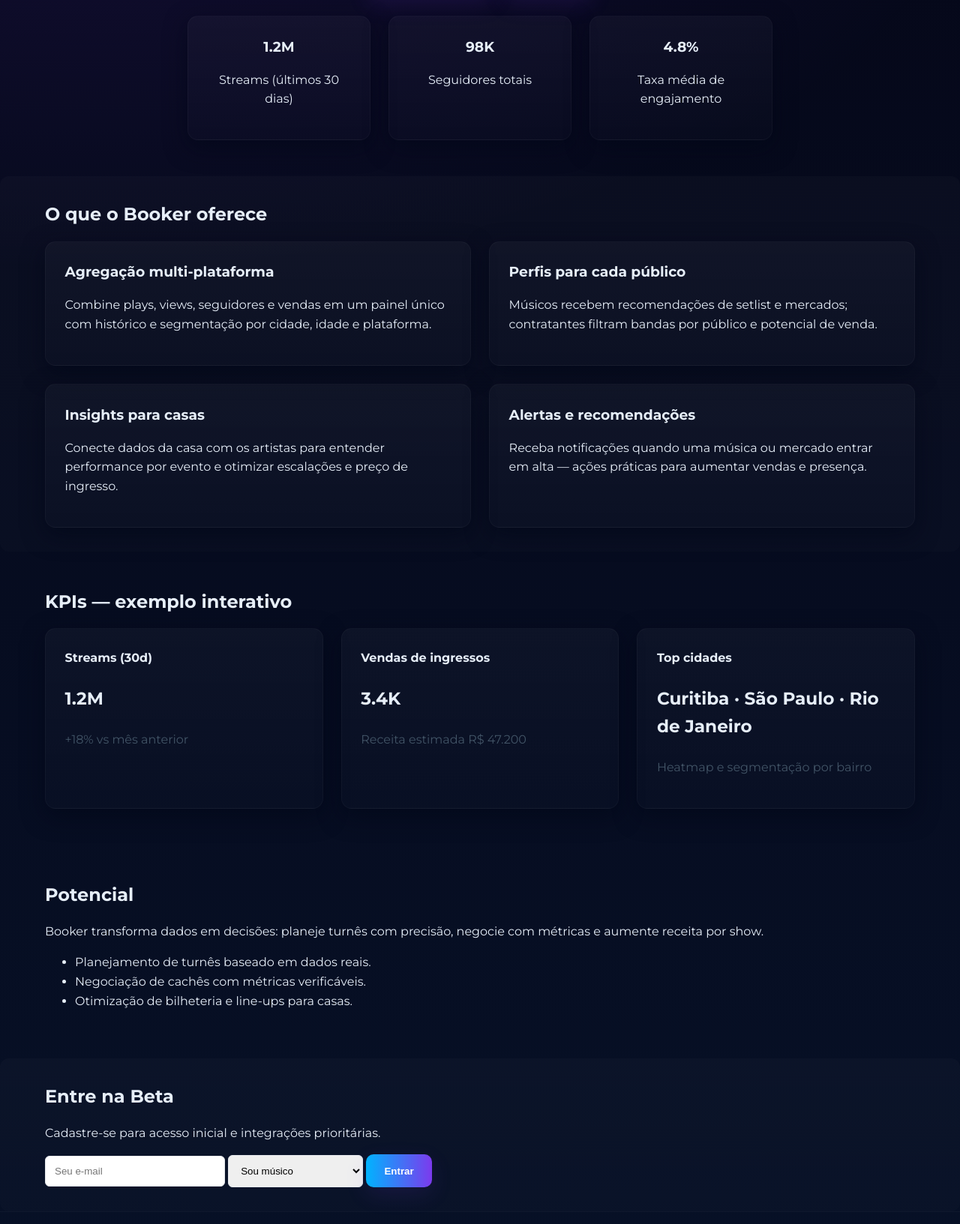
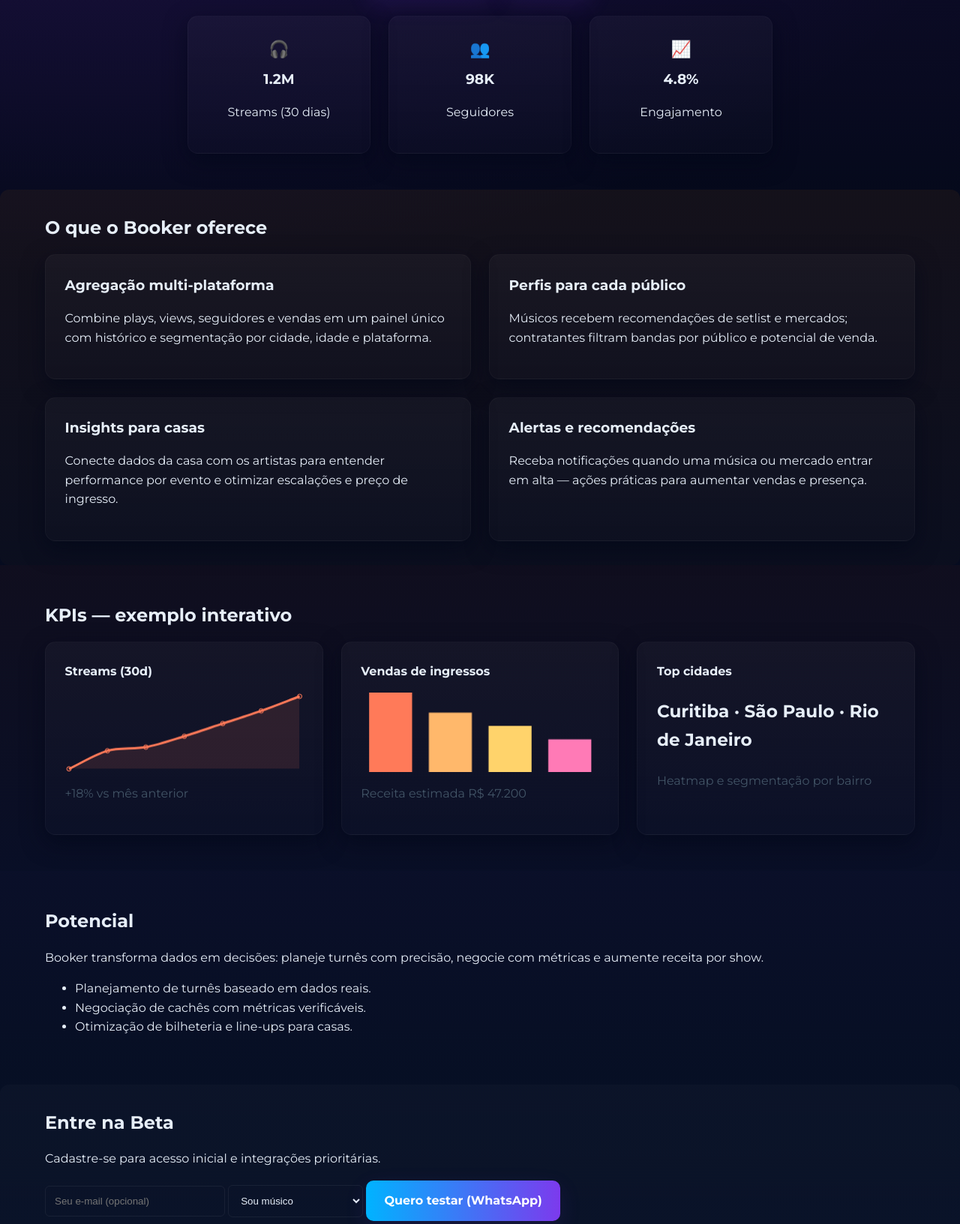
Before and after one commit to joaobalzer/bookerapp, a plain HTML site: page docs/index.html in a window 1280 px wide. Shown: the part 462-2095 px from the top of the page at 75% size. Drawn offline with nearby package versions, Linux system fonts and the light colour scheme.

Commit message:
UI: add inline icons, Chart.js mocks, hamburger menu, section colors and dark neon palette; focus contact on WhatsApp

```diff
--- a/docs/index.html
+++ b/docs/index.html
@@ -15,10 +15,16 @@
 
 <header>
     <div class="container nav-container">
-        <a class="logo" href="/"> <svg class="logo-svg" xmlns="http://www.w3.org/2000/svg" viewBox="0 0 120 40"><rect width="120" height="40" rx="8" fill="#0A2540"/><text x="14" y="26" fill="#fff" font-weight="700" font-family="Montserrat, sans-serif">Booker</text></svg> </a>
-        <nav style="margin-left:auto;display:flex;gap:12px;align-items:center">
+        <div class="nav-left"></div>
+        <div style="margin-left:auto;display:flex;gap:12px;align-items:center">
             <a class="btn" href="#features">Recursos</a>
             <a class="btn btn-whatsapp" href="https://wa.me/5542996413768" target="_blank">WhatsApp</a>
+            <button id="hamburger" aria-label="Menu" class="hamburger">☰</button>
+        </div>
+        <nav id="mobileMenu" class="mobile-menu" aria-hidden="true">
+            <a href="#features">Recursos</a>
+            <a href="#kpis">KPIs</a>
+            <a href="#signup">Beta</a>
         </nav>
     </div>
 </header>
@@ -36,16 +42,19 @@
 
             <div class="grid grid-3">
                 <div class="card">
+                    <div class="icon">🎧</div>
                     <h3>1.2M</h3>
-                    <p>Streams (últimos 30 dias)</p>
+                    <p>Streams (30 dias)</p>
                 </div>
                 <div class="card">
+                    <div class="icon">👥</div>
                     <h3>98K</h3>
-                    <p>Seguidores totais</p>
+                    <p>Seguidores</p>
                 </div>
                 <div class="card">
+                    <div class="icon">📈</div>
                     <h3>4.8%</h3>
-                    <p>Taxa média de engajamento</p>
+                    <p>Engajamento</p>
                 </div>
             </div>
         </div>
@@ -84,12 +93,12 @@
             <div class="grid grid-3" style="margin-top:16px">
                 <div class="card">
                     <h4>Streams (30d)</h4>
-                    <p class="large">1.2M</p>
+                    <canvas id="chartStreams" height="100"></canvas>
                     <p class="muted">+18% vs mês anterior</p>
                 </div>
                 <div class="card">
                     <h4>Vendas de ingressos</h4>
-                    <p class="large">3.4K</p>
+                    <canvas id="chartTickets" height="100"></canvas>
                     <p class="muted">Receita estimada R$ 47.200</p>
                 </div>
                 <div class="card">
@@ -117,13 +126,13 @@
         <div class="container">
             <h2>Entre na Beta</h2>
             <p>Cadastre-se para acesso inicial e integrações prioritárias.</p>
-            <form class="form" onsubmit="alert('Obrigado — vamos te contatar!'); return false;">
-                <input type="email" placeholder="Seu e-mail" required style="padding:12px;border-radius:6px;border:1px solid #e6e9ee;min-width:240px">
-                <select style="padding:12px;border-radius:6px;border:1px solid #e6e9ee">
+            <form class="form" onsubmit="alert('Obrigado — vamos te contatar via WhatsApp!'); return false;">
+                <input type="email" placeholder="Seu e-mail (opcional)" style="padding:12px;border-radius:6px;border:1px solid rgba(255,255,255,0.06);min-width:240px;background:transparent;color:inherit">
+                <select style="padding:12px;border-radius:6px;border:1px solid rgba(255,255,255,0.06);background:transparent;color:inherit">
                     <option>Sou músico</option>
                     <option>Sou contratante / casa</option>
                 </select>
-                <button class="btn" type="submit">Entrar</button>
+                <a class="btn" href="https://wa.me/5542996413768" target="_blank">Quero testar (WhatsApp)</a>
             </form>
         </div>
     </section>
@@ -132,10 +141,26 @@
 
 <footer>
     <div class="container" style="display:flex;justify-content:space-between;align-items:center;padding:2rem 0">
-        <div>© Booker</div>
-        <div><a class="btn btn-whatsapp" href="https://wa.me/5542996413768" target="_blank">Fale com a equipe (WhatsApp)</a></div>
+                <div>© Booker</div>
+                <div><a class="btn btn-whatsapp" href="https://wa.me/5542996413768" target="_blank">Fale com a equipe (WhatsApp)</a></div>
     </div>
 </footer>
 
+<!-- Chart.js -->
+<script src="https://cdn.jsdelivr.net/npm/chart.js"></script>
+<script>
+    // Hamburger toggle
+    const hb = document.getElementById('hamburger');
+    const menu = document.getElementById('mobileMenu');
+    if(hb){ hb.addEventListener('click', ()=>{ menu.classList.toggle('show'); menu.setAttribute('aria-hidden', menu.classList.contains('show') ? 'false' : 'true'); }); }
+
+    // Mock charts
+    const ctx1 = document.getElementById('chartStreams')?.getContext('2d');
+    if(ctx1){ new Chart(ctx1, { type:'line', data:{ labels:['-29','-24','-19','-14','-9','-4','0'], datasets:[{ label:'Streams', data:[800000,900000,920000,980000,1050000,1120000,1200000], borderColor:'#ff7a59', backgroundColor:'rgba(255,122,89,0.12)', tension:0.3, fill:true }] }, options:{ plugins:{ legend:{ display:false } }, scales:{ x:{ display:false }, y:{ display:false } } } }); }
+
+    const ctx2 = document.getElementById('chartTickets')?.getContext('2d');
+    if(ctx2){ new Chart(ctx2, { type:'bar', data:{ labels:['Curitiba','SP','RJ','BH'], datasets:[{ label:'Ingressos', data:[1200,900,700,500], backgroundColor:['#ff7a59','#ffb86b','#ffd36b','#ff7ab6'] }] }, options:{ plugins:{ legend:{ display:false } }, scales:{ x:{ display:false }, y:{ display:false } } } }); }
+</script>
+
 </body>
 </html>
--- a/docs/styles.css
+++ b/docs/styles.css
@@ -30,6 +30,27 @@
 footer { padding:2rem 0; border-top:1px solid rgba(255,255,255,0.03) }
 @media(max-width:767px){ h1{ font-size:1.75rem } .hero{ padding:4rem 0 } }
 
+/* Nav hamburger */
+.hamburger{background:transparent;border:none;color:inherit;font-size:22px;cursor:pointer;padding:8px 10px;border-radius:8px}
+.mobile-menu{position:absolute;right:16px;top:64px;background:linear-gradient(180deg,rgba(255,255,255,0.03),rgba(255,255,255,0.01));padding:12px;border-radius:8px;display:none;flex-direction:column;gap:8px;box-shadow:0 12px 36px rgba(2,6,23,0.6)}
+.mobile-menu a{color:inherit;text-decoration:none;padding:8px;border-radius:6px}
+.mobile-menu.show{display:flex}
+
+/* Icons in cards */
+.icon{font-size:22px;margin-bottom:8px}
+
+/* Section color accents */
+section.hero{ background: linear-gradient(180deg, rgba(124,58,237,0.12), transparent); }
+section#features{ background: linear-gradient(180deg, rgba(255,140,0,0.06), rgba(255,140,0,0.02)); }
+section#kpis{ background: linear-gradient(180deg, rgba(255,69,0,0.04), rgba(124,58,237,0.02)); }
+section#potential{ background: linear-gradient(180deg, rgba(124,58,237,0.03), rgba(0,0,0,0)); }
+
+/* center footer content */
+footer .container{ display:flex; justify-content:center; align-items:center; gap:12px }
+
+/* Chart canvas responsive */
+canvas{ max-width:100%; height:auto }
+
 /* Dark theme base */
 body { background: radial-gradient(1200px 600px at 10% 10%, rgba(124,58,237,0.12), transparent), linear-gradient(180deg,#050617,#071127); color:#E6EEF8 }
 .container { padding:0 1.25rem }
```
